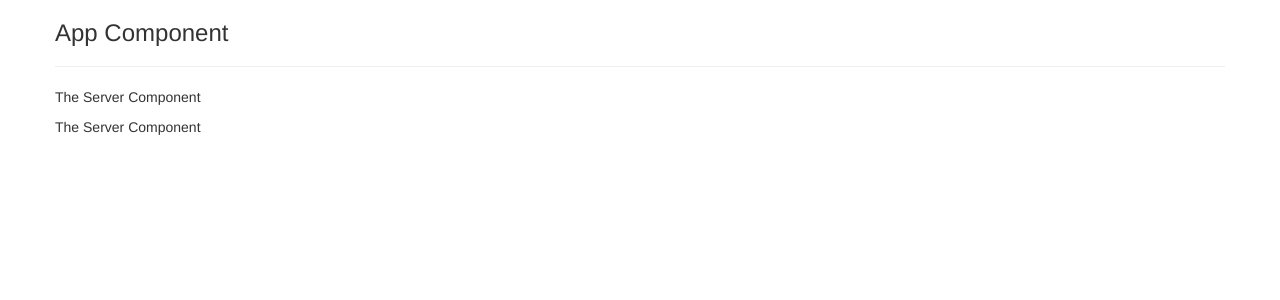
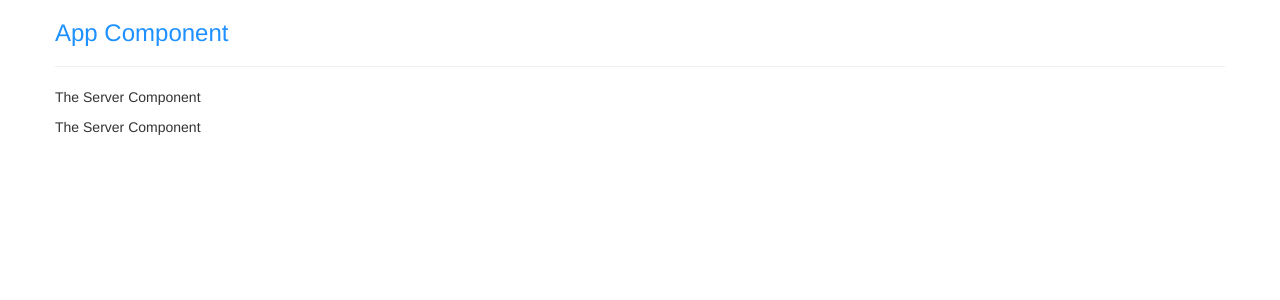
Before and after one commit to nsrchemie/ng4_tut, an Angular app: page / in a window 1280 px wide. Shown: the top 300 px of the page. Built offline with nearby package versions, Linux system fonts and the light colour scheme.

Commit message:
playing with component css styles

```diff
--- a/src/app/app.component.css
+++ b/src/app/app.component.css
@@ -0,0 +1,3 @@
+h3 {
+ color:darkblue;
+}
--- a/src/app/app.component.ts
+++ b/src/app/app.component.ts
@@ -3,7 +3,11 @@ import { Component } from '@angular/core';
 @Component({
   selector: 'app-root',
   templateUrl: './app.component.html',
-  styleUrls: ['./app.component.css']
+ // styleUrls: ['./app.component.css']
+ styles: [`
+h3 {
+  color:dodgerblue;
+}`]
 })
 export class AppComponent {
   name = '';
```
